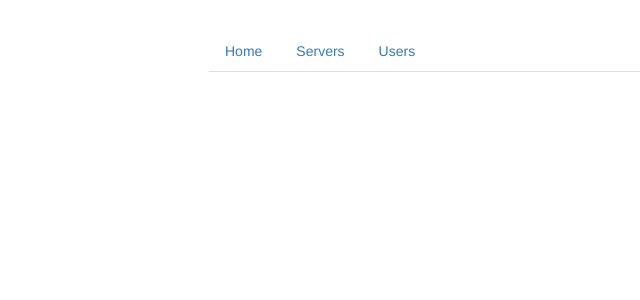
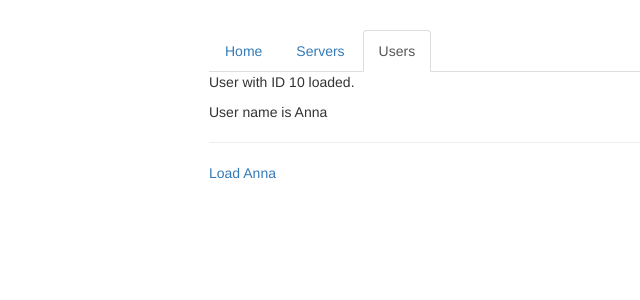
Before and after one commit to deniz-DD/AngularRouting, an Angular app: page /users/10/Anna in a window 1280 px wide. Before the commit this address led to /. Shown: the top 300 px of the page, without its empty margins (56-696 px from the left). Built offline with nearby package versions, Linux system fonts and the light colour scheme.

Commit message:
fixed routing

```diff
--- a/src/app/app.component.html
+++ b/src/app/app.component.html
@@ -2,9 +2,9 @@
   <div class="row">
     <div class="col-xs-12 col-sm-10 col-md-8 col-sm-offset-1 col-md-offset-2">
       <ul class="nav nav-tabs">
-        <li role="presentation" [routerLinkActiveOptions]="{exact: true }" routerLinkActive="active" routerLink="/"><a >Home</a></li>
-        <li role="presentation" routerLinkActive="active" ><a   routerLink="/servers">Servers</a></li>
-        <li role="presentation" routerLinkActive="active"><a   routerLink="/users" >Users</a></li>
+        <li role="presentation" [routerLinkActiveOptions]="{exact: true }" routerLinkActive="active" routerLink=""><a >Home</a></li>
+        <li role="presentation" routerLinkActive="active" ><a   routerLink="servers">Servers</a></li>
+        <li role="presentation" routerLinkActive="active"><a   routerLink="users" >Users</a></li>
       </ul>
     </div>
   </div>
--- a/src/app/app.module.ts
+++ b/src/app/app.module.ts
@@ -19,7 +19,7 @@ const appRoutes: Routes = [
     component: UsersComponent
   },
   {
-    path: 'user/:id/:name',
+    path: 'users/:id/:name',
     component: UserComponent
   },
   {
--- a/src/app/users/user/user.component.html
+++ b/src/app/users/user/user.component.html
@@ -1,2 +1,4 @@
 <p>User with ID {{user.id}} loaded.</p>
 <p>User name is {{user.name}}</p>
+<hr>
+<a [routerLink]="['/users' , 10 , 'Anna']"> Load Anna</a>
--- a/src/app/users/user/user.component.ts
+++ b/src/app/users/user/user.component.ts
@@ -1,13 +1,15 @@
-import { Component, OnInit } from '@angular/core';
-import { ActivatedRoute } from '@angular/router';
+import { Component, OnDestroy, OnInit } from '@angular/core';
+import { ActivatedRoute, Params } from '@angular/router';
+import { Subscription } from 'rxjs';
 
 @Component({
   selector: 'app-user',
   templateUrl: './user.component.html',
   styleUrls: ['./user.component.css']
 })
-export class UserComponent implements OnInit {
+export class UserComponent implements OnInit, OnDestroy {
   user: {id: number, name: string};
+  parmasSubscription: Subscription;
 
   constructor(private route: ActivatedRoute) { }
 
@@ -16,6 +18,17 @@ export class UserComponent implements OnInit {
       id: this.route.snapshot.params['id'],
       name: this.route.snapshot.params['name']
     };
+   this.parmasSubscription = this.route.params
+      .subscribe(
+        (params: Params) => {
+          this.user.id = params['id'];
+          this.user.name = params['name'];
+        }
+      );
+  }
+  ngOnDestroy(){
+    this.parmasSubscription.unsubscribe();
+
   }
 
 }
```
